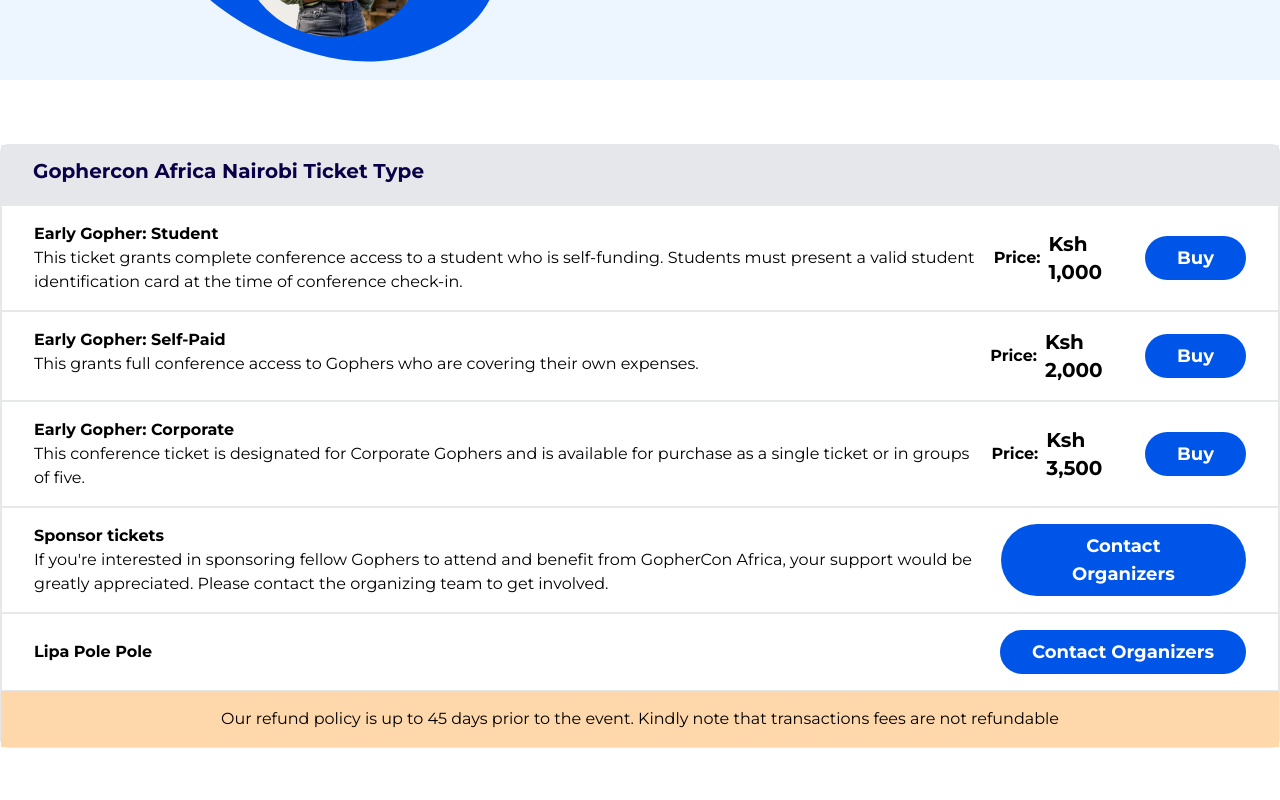
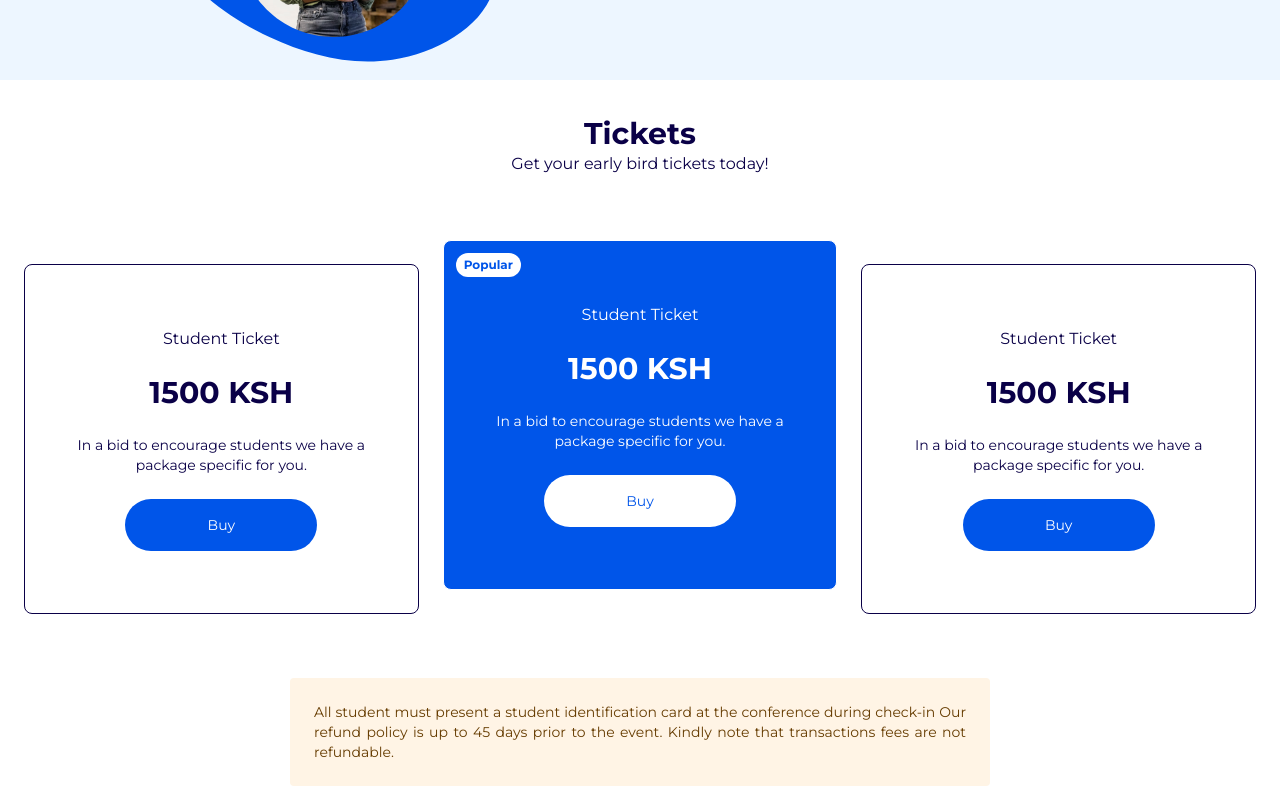
Before and after one commit to nairobi-gophers/gophercon2024, a React (Vite) app in the folder frontend/: page / in a window 1280 px wide. Shown: the part 1120-1920 px from the top of the page. Built offline with nearby package versions, Linux system fonts and the light colour scheme.

Commit message:
finished ticket section

```diff
--- a/frontend/src/components/CallForSpeakers.tsx
+++ b/frontend/src/components/CallForSpeakers.tsx
@@ -19,13 +19,13 @@
           Call For Speakers
         </h2>
 
-        <p className={"text-justify lg:max-w-[500px] text-secondary"}>
+        <p className={"text-justify lg:max-w-[500px] text-secondary text-sm"}>
           We're looking for speakers to share their expertise with our
           enthusiastic audience. If you have a topic you'd like to present, we'd
           love to hear from you. Submit your proposal today!
         </p>
 
-        <a href="https://www.papercall.io/gophercon-africa" target={"_blank"} className="section-button w-fit mx-auto">Submit a Proposal</a>
+        <a href="https://www.papercall.io/gophercon-africa" target={"_blank"} className="button w-fit mx-auto lg:m-0">Submit a Proposal</a>
       </div>
     </section>
   );
--- a/frontend/src/components/Ticket.tsx
+++ b/frontend/src/components/Ticket.tsx
@@ -1,109 +1,52 @@
+function SponsorCard(props: { title: string, price: string, body: string, isPopular: boolean }) {
+  const { title, price, body, isPopular } = props;
+
+  return (
+    <div className={`p-6 rounded-lg  border text-center flex flex-col gap-6 h-[350px] justify-center relative ${isPopular ? ` bg-primary text-white border-white` : ' border-secondary mt-6 '}`}>
+      {isPopular ? <div className="bg-white text-primary px-2 py-1 w-fit text-xs absolute top-3 left-3 rounded-3xl font-bold">Popular</div> : null}
+      <h3 className="">{title}</h3>
+      <p className="font-bold text-3xl">{price}</p>
+      <p className="text-sm justify">{body}</p>
+      <button className={`min-w-48 py-4 rounded-full capitalize text-sm  text-center w-fit mx-auto ${isPopular ? ` bg-white text-primary ` : ' bg-primary text-white '}`}> buy</button>
+    </div >
+  )
+}
 const Ticket = () => {
-  const tickets = [
-    {
-      title: "Early Gopher: Student",
-      description:
-        "This ticket grants complete conference access to a student who is self-funding. Students must present a valid student identification card at the time of conference check-in.",
-      price: "Ksh 1,000",
-      link: "https://appslab-qcpjjn.shop.chpter.co/product/481cc1c2-9793-4d97-9432-f04521537be8",
-    },
-    {
-      title: "Early Gopher: Self-Paid",
-      description:
-        "This grants full conference access to Gophers who are covering their own expenses.",
-      price: "Ksh 2,000",
-      link: "https://appslab-qcpjjn.shop.chpter.co/product/bd9e697f-fb0b-4c1a-9fbc-d3d606e69487",
-    },
-    {
-      title: "Early Gopher: Corporate",
-      description:
-        "This conference ticket is designated for Corporate Gophers and is available for purchase as a single ticket or in groups of five.",
-      price: "Ksh 3,500",
-      link: "https://appslab-qcpjjn.shop.chpter.co/product/3ccfbd3d-49bc-41d0-8b5c-4c2f3df71a0d",
-    },
-  ];
   return (
     <section
       id="tickets"
-      className="py-4 mt-12 flex justify-center md:flex md:flex-row items-center md:gap-[150px] max-w-[1440px] mx-auto"
+      className="text-secondary container mx-auto p-6 my-3 flex flex-col justify-center gap-16"
     >
-      <div className="border  rounded-lg  w-full">
-        <div className="px-4 md:px-8 py-2 md:py-3 bg-gray-200">
-          <p className="text-lg md:text-xl font-bold text-secondary mb-2">
-            Gophercon Africa Nairobi Ticket Type
-          </p>
-        </div>
-        <ul>
-          {tickets.map((ticket) => {
-            return (
-              <li className="border px-4 md:px-8 py-4">
-                <div className="md:flex md:justify-between ">
-                  <div className="md:w-[80%] pr-4 md:justify-between">
-                    <p className="font-semibold">{ticket.title}</p>
-                    <p>{ticket.description}</p>
-                  </div>
-                  <div className="mt-4 md:mt-0 justify-between flex md:space-x-2 md:items-center">
-                    <p className="font-semibold">Price:</p>
-                    <p className="font-bold text-xl">{ticket.price}</p>
-                  </div>
-                  <div className="flex items-center justify-center">
-                    <a
-                      href={ticket.link}
-                      target="_blank"
-                      className="px-8 py-2 my-2 md:my-0 text-center w-full md:mt-0 rounded-full bg-primary cursor-pointer text-white font-bold md:text-lg"
-                    >
-                      Buy
-                    </a>
-                  </div>
-                </div>
-              </li>
-            );
-          })}
-          <li className="border px-4 md:px-8 py-4">
-            <div className="md:flex md:justify-between ">
-              <div className="pr-4 md:w-[80%] md:justify-between justify-center">
-                <p className="font-semibold">Sponsor tickets</p>
-                <p>
-                  If you're interested in sponsoring fellow Gophers to attend
-                  and benefit from GopherCon Africa, your support would be
-                  greatly appreciated. Please contact the organizing team to get
-                  involved.
-                </p>
-              </div>
-              <div className="flex items-center justify-center">
-                <a
-                  href="mailto:marvin@appslab.co.ke"
-                  className="px-8 py-2 my-2 md:my-0 text-center w-full md:mt-0 rounded-full bg-primary cursor-pointer text-white font-bold md:text-lg"
-                >
-                  Contact Organizers
-                </a>
-              </div>
-            </div>
-          </li>
-          <li className="border px-4 md:px-8 py-4">
-            <div className="md:flex md:justify-between ">
-              <div className="pr-4 md:justify-between flex items-center justify-center">
-                <p className="font-semibold">Lipa Pole Pole</p>
-                <p></p>
-              </div>
-              <div className="flex items-center justify-center">
-                <a
-                  href="mailto:marvin@appslab.co.ke"
-                  className="px-8 py-2  my-2 md:my-0 text-center w-full md:mt-0 rounded-full bg-primary cursor-pointer text-white font-bold md:text-lg"
-                >
-                  Contact Organizers
-                </a>
-              </div>
-            </div>
-          </li>
-        </ul>
-        <div className="px-4 md:px-8 py-2 md:py-4 text-center bg-orange-200">
-          <p>
-            Our refund policy is up to 45 days prior to the event. Kindly note
-            that transactions fees are not refundable
-          </p>
-        </div>
+      <div className="w-fit mx-auto text-center">
+        <h2 className="text-5xl  md:text-3xl font-bold text-secondary ">Tickets</h2>
+        <p>Get your  early bird tickets today!</p>
       </div>
+
+      <div className="flex flex-row gap-6">
+        <SponsorCard
+          title="Student Ticket"
+          price="1500 KSH"
+          body='In a bid to encourage students we have a package specific for you.'
+          isPopular={false}
+        />
+        <SponsorCard
+          title="Student Ticket"
+          price="1500 KSH"
+          body='In a bid to encourage students we have a package specific for you.'
+          isPopular={true}
+        />
+        <SponsorCard
+          title="Student Ticket"
+          price="1500 KSH"
+          body='In a bid to encourage students we have a package specific for you.'
+          isPopular={false}
+        />
+      </div>
+
+      <p className="bg-[#FFF4E5] text-[#663C00] w-[700px] mx-auto p-6 text-sm rounded text-justify">
+        All student must present a student identification card at the conference during check-in
+        Our refund policy is up to 45 days prior to the event. Kindly note that transactions fees are not refundable.
+      </p>
     </section>
   );
 };
--- a/frontend/src/index.css
+++ b/frontend/src/index.css
@@ -16,7 +16,7 @@
     }
 
 
-    .section-button {
-        @apply bg-primary text-white px-10 py-5 rounded-full capitalize text-sm font-bold
+    .button {
+        @apply bg-primary text-white min-w-48 py-4 rounded-full capitalize text-sm  text-center
     }
 }
```
